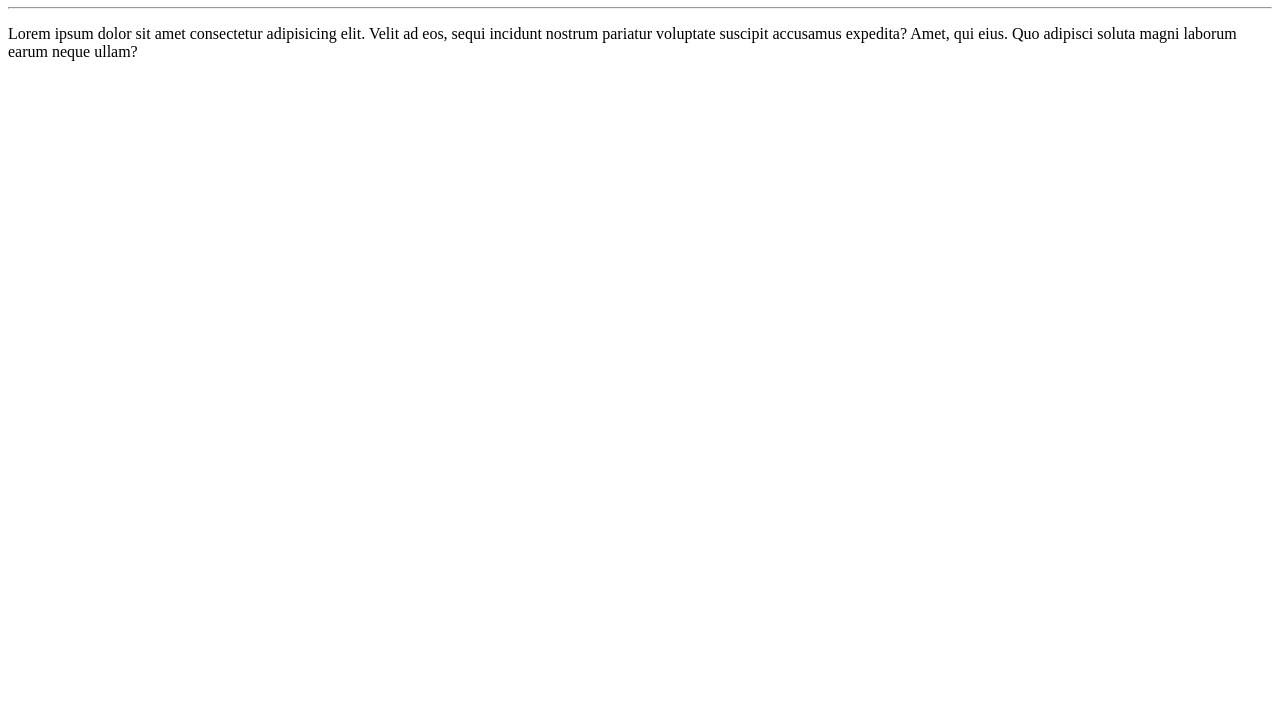
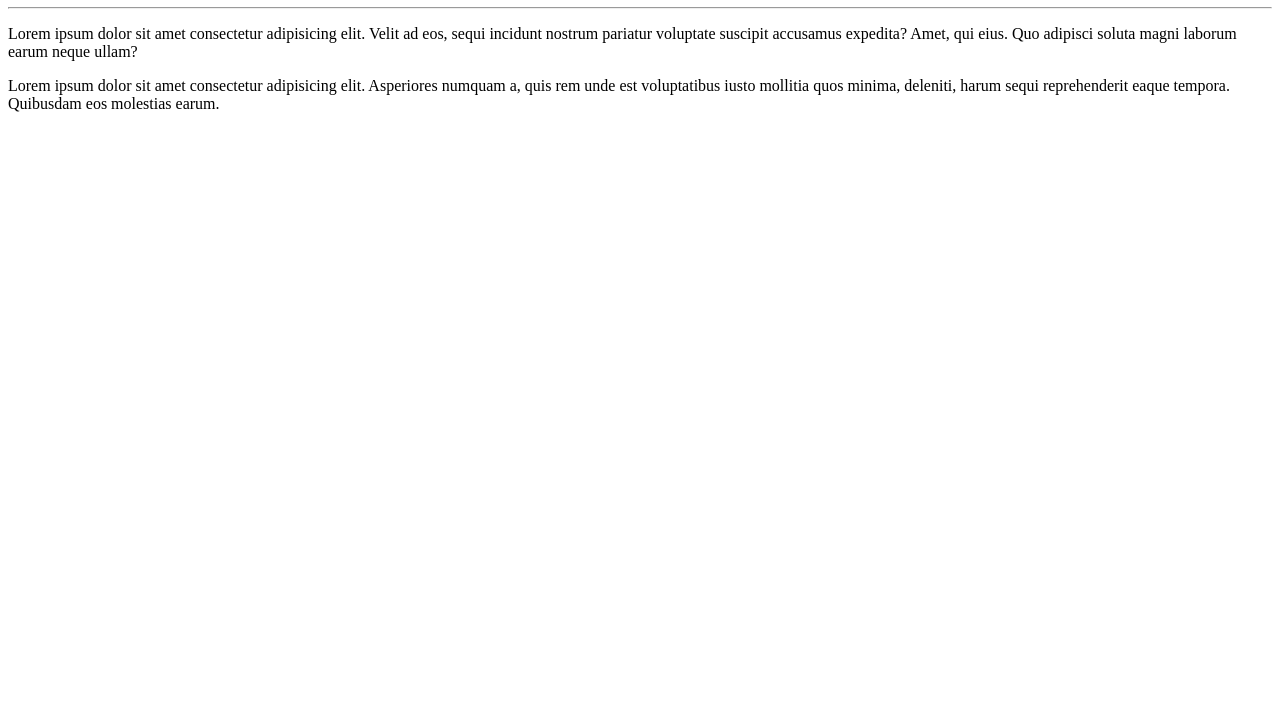
Before and after one commit to KerbyCharles/Ola-Mundo, a plain HTML site: page Site-exemplo/index.html in a window 1280 px wide. Shown: the part 73-800 px from the top of the page. Drawn offline with Linux system fonts and the light colour scheme.

Commit message:
Adicionei um parágrafo

```diff
--- a/Site-exemplo/index.html
+++ b/Site-exemplo/index.html
@@ -9,5 +9,6 @@
     <h1>Olá, Mundo</h1>
     <hr>
     <p>Lorem ipsum dolor sit amet consectetur adipisicing elit. Velit ad eos, sequi incidunt nostrum pariatur voluptate suscipit accusamus expedita? Amet, qui eius. Quo adipisci soluta magni laborum earum neque ullam?</p>
+    Lorem ipsum dolor sit amet consectetur adipisicing elit. Asperiores numquam a, quis rem unde est voluptatibus iusto mollitia quos minima, deleniti, harum sequi reprehenderit eaque tempora. Quibusdam eos molestias earum.
 </body>
 </html>
```
